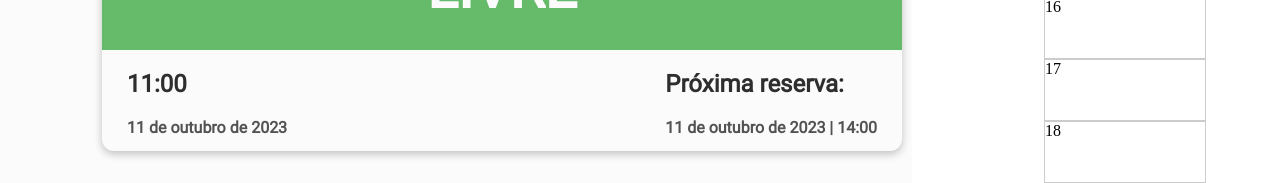
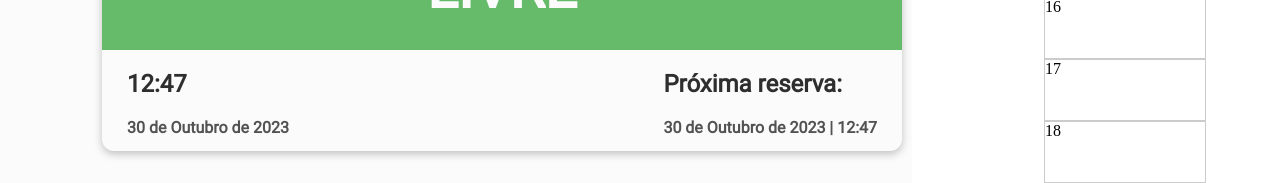
Before and after one commit to DeangellyFigueiredo/agendamento, an Angular app: page / in a window 1280 px wide. Shown: the part 668-851 px from the top of the page. Built offline with nearby package versions, Linux system fonts and the light colour scheme.

Commit message:
calendar

```diff
--- a/src/app/options/options.component.html
+++ b/src/app/options/options.component.html
@@ -17,7 +17,7 @@
     ></app-card>
   </div>
 
-  <div class="ContainerCheckbox" *ngIf="display">
+  <div class="ContainerCheckbox" id="ContainerCheckbox" *ngIf="display">
     <div class="titleCheckbox">
         <button class="button" (click)="onClick()">VOLTAR</button>
       <h1 class="title-reserv">Reservar agora</h1>
@@ -25,7 +25,7 @@
     <div style="padding: 10px">
       <fieldset class="box">
         <legend class="legend">Sala Tambaqui</legend>
-        <div class="inputOptions">
+        <div class="inputOptions" id="Options" >
           <input type="checkbox" id="coding" name="interest" value="coding" checked />
           <label for="coding">Coding</label>
         </div>
--- a/src/app/options/options.component.ts
+++ b/src/app/options/options.component.ts
@@ -1,4 +1,4 @@
-import { Component, Input, OnInit } from '@angular/core';
+import { Component, OnInit } from '@angular/core';
 import { DisplayService } from '../display.service';
 
 @Component({
@@ -7,16 +7,18 @@ import { DisplayService } from '../display.service';
   styleUrls: ['./options.component.css'],
 })
 export class OptionsComponent implements OnInit {
+  date = new Date()
   selectedHours = ['15min','40min', '30min', '1h', '1:30h', '3h', '2h', '4h']
+  monhts = ["Janeiro","Fevereiro","Março","Abril","Maio","Junho","Julho","Agosto","Setembro","Outubro","Novembro","Dezembro"];
   status = 'LIVRE';
-  currentTime = '11:00';
-  currentDate = '11 de outubro de 2023';
-  nextSchedule = '11 de outubro de 2023 | 14:00';
+  currentTime = `${this.date.getHours()}:${this.date.getMinutes()}`;
+  currentDate = `${this.date.getDate()} de ${this.monhts[this.date.getMonth()]} de ${this.date.getFullYear()}`;
+  nextSchedule = `${this.date.getDate()} de ${this.monhts[this.date.getMonth()]} de ${this.date.getFullYear()} | ${this.date.getHours()}:${this.date.getMinutes()}`;;
   display = false;
 
   createCheckbox() {
+    console.log(new Date().toUTCString())
     var checkboxContainer = document.getElementById('Options');
-
     this.selectedHours.forEach((hour)=> {
       var checkbox = document.createElement("input");
       checkbox.type = "checkbox";
@@ -26,7 +28,6 @@ export class OptionsComponent implements OnInit {
       var label = document.createElement("label");
       label.appendChild(checkbox);
       label.appendChild(document.createTextNode(hour));
-
       if(checkboxContainer){
         checkboxContainer.appendChild(label);
       }
--- a/src/app/timeline/timeline.component.ts
+++ b/src/app/timeline/timeline.component.ts
@@ -1,5 +1,5 @@
 import { Component, OnInit } from '@angular/core';
-import { addDays, addMonths } from 'date-fns';
+import { addDays } from 'date-fns';
 
 @Component({
   selector: 'app-timeline',
```
